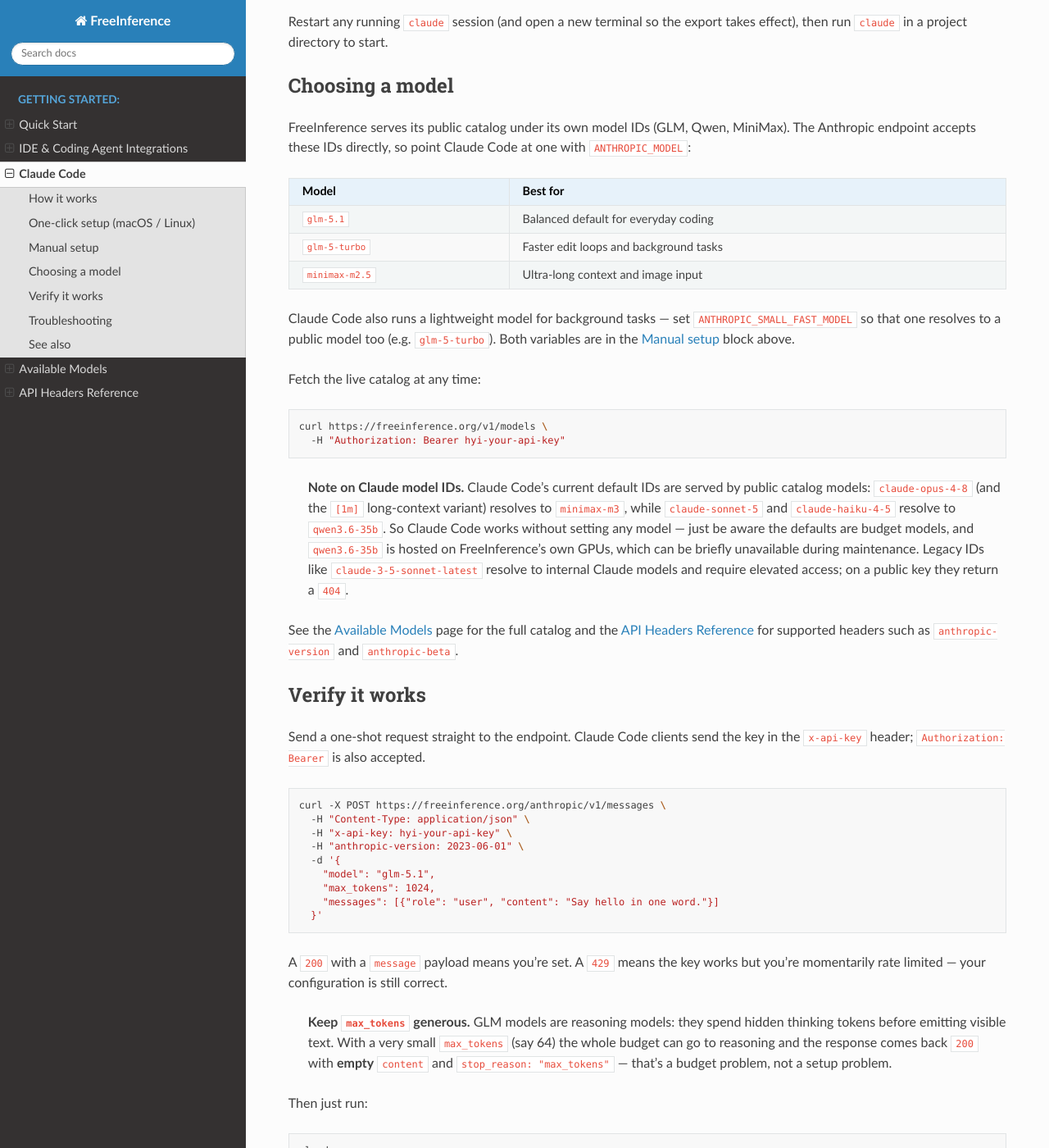
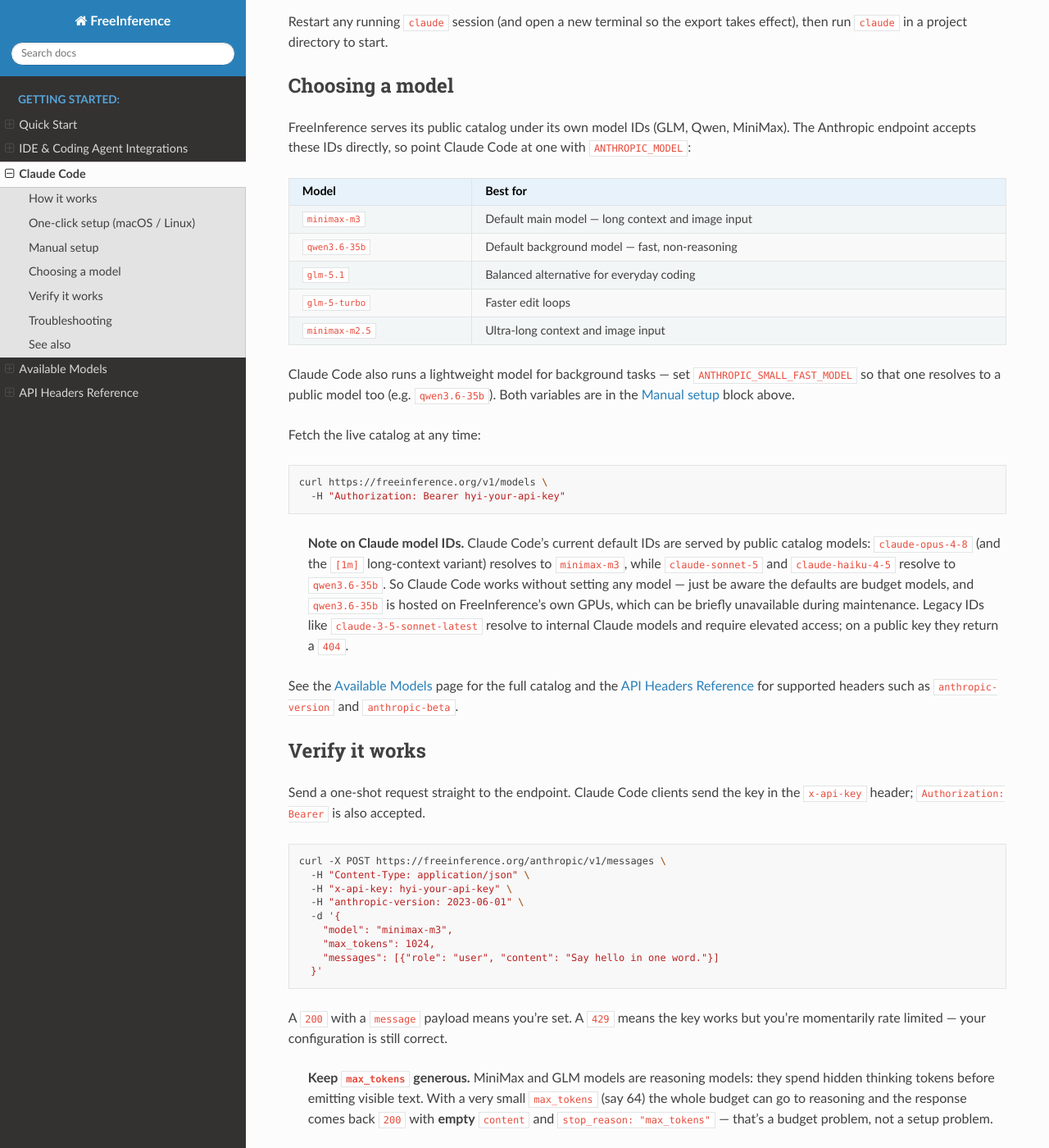
Before and after one commit to B-A-M-N/hybridInference, a Sphinx documentation site: the page built from docs/free_inference/docs/source/claude-code.md, in a window 1280 px wide and 1400 px high, scrolled down 2182 px. Shown: the whole window at 82% size. Built offline with Sphinx 7.4.7 and the Read the Docs theme 3.1.0, drawn with Linux system fonts in a browser that asks for light colours; some of the changed text lies outside the part shown.

Commit message:
feat(setup,docs): default Claude Code to minimax-m3 + qwen3.6-35b (#924)
## What

Changes the Claude Code setup defaults:

| Role | Before | After |
|---|---|---|
| Main (`ANTHROPIC_MODEL`) | `glm-5.1` | **`minimax-m3`** — long context
+ image input |
| Small/fast (`ANTHROPIC_SMALL_FAST_MODEL`) | `glm-5-turbo` |
**`qwen3.6-35b`** — fast, non-reasoning (no wasted thinking on
background calls) |

- `ops/setup/setup_claude_code.sh`: new `FREEINFERENCE_MODEL` /
`FREEINFERENCE_SMALL_FAST_MODEL` defaults, refreshed "other models" hint
and comment.
- `docs/.../claude-code.md`: pick-a-model callout, one-click blurb,
manual-setup JSON, model table, and verify snippet updated to match;
reasoning-budget note generalized to MiniMax + GLM.

## Verified against production

- `qwen3.6-35b` responds 200 right now (it's single-route on
FreeInference GPUs, so verified it's actually up); `minimax-m3` returns
200 at the script's `max_tokens:1` connectivity shape.
- Ran the updated script in a fresh `$HOME`: writes
`ANTHROPIC_MODEL=minimax-m3` / `ANTHROPIC_SMALL_FAST_MODEL=qwen3.6-35b`,
connectivity check passes, `claude --print` completes on the minimax-m3
default (clean output).
- Sphinx docs build clean.

## Heads-up (unchanged, pre-existing)

- **`minimax-m3` still leaks raw `</think>` tags** into Claude Code
output via the anthropic endpoint on short/bare prompts (known M2.x
`reasoning_content` passthrough — see #912 revert notes). Making it the
default raises the priority of that separate backend fix; flagged, not
addressed here.
- **`qwen3.6-35b` is single-route** (local GPU); if it's down for
maintenance, background calls fail until it's back or the user overrides
`ANTHROPIC_SMALL_FAST_MODEL`. A low-weight external fallback route would
harden this.
- `ops/setup/setup_anthropic.sh` is an unreferenced legacy script (bare
base URL in settings.json, no small-model, empty model default) — left
untouched here; probably worth deleting separately.

🤖 Generated with [Claude Code](https://claude.com/claude-code)

Co-authored-by: Claude Fable 5 <noreply@anthropic.com>

````diff
--- a/docs/free_inference/docs/source/claude-code.md
+++ b/docs/free_inference/docs/source/claude-code.md
@@ -36,7 +36,7 @@ from Anthropic is needed.
 > recognized and served by budget models from the public catalog
 > (see [Choosing a model](#choosing-a-model)). For predictable quality and
 > availability, set `ANTHROPIC_MODEL` explicitly to a public model such as
-> `glm-5.1`.
+> `minimax-m3`.
 
 ## One-click setup (macOS / Linux)
 
@@ -57,11 +57,11 @@ key through the `FREEINFERENCE_API_KEY` environment variable:
 FREEINFERENCE_API_KEY="hyi-your-api-key" bash setup_claude_code.sh
 ```
 
-The script configures the base URL, auth token, and a public default model
-(`glm-5.1`, with `glm-5-turbo` for background tasks), then runs a connectivity
-check. To use a different model, override `FREEINFERENCE_MODEL` (and
-`FREEINFERENCE_SMALL_FAST_MODEL`) in the environment before running it, or edit
-`ANTHROPIC_MODEL` afterwards as shown in [Manual setup](#manual-setup).
+The script configures the base URL, auth token, and public default models
+(`minimax-m3` for main work, `qwen3.6-35b` for background tasks), then runs a
+connectivity check. To use a different model, override `FREEINFERENCE_MODEL`
+(and `FREEINFERENCE_SMALL_FAST_MODEL`) in the environment before running it, or
+edit `ANTHROPIC_MODEL` afterwards as shown in [Manual setup](#manual-setup).
 
 > **Security note:** Always review remote shell scripts before executing them.
 > If you have repository access, you can instead run
@@ -79,8 +79,8 @@ rather than overwriting it.
   "env": {
     "ANTHROPIC_BASE_URL": "https://freeinference.org/anthropic",
     "ANTHROPIC_AUTH_TOKEN": "hyi-your-api-key",
-    "ANTHROPIC_MODEL": "glm-5.1",
-    "ANTHROPIC_SMALL_FAST_MODEL": "glm-5-turbo",
+    "ANTHROPIC_MODEL": "minimax-m3",
+    "ANTHROPIC_SMALL_FAST_MODEL": "qwen3.6-35b",
     "API_TIMEOUT_MS": "600000"
   }
 }
@@ -120,13 +120,15 @@ Code at one with `ANTHROPIC_MODEL`:
 
 | Model | Best for |
 |-------|----------|
-| `glm-5.1` | Balanced default for everyday coding |
-| `glm-5-turbo` | Faster edit loops and background tasks |
+| `minimax-m3` | Default main model — long context and image input |
+| `qwen3.6-35b` | Default background model — fast, non-reasoning |
+| `glm-5.1` | Balanced alternative for everyday coding |
+| `glm-5-turbo` | Faster edit loops |
 | `minimax-m2.5` | Ultra-long context and image input |
 
 Claude Code also runs a lightweight model for background tasks — set
 `ANTHROPIC_SMALL_FAST_MODEL` so that one resolves to a public model too (e.g.
-`glm-5-turbo`). Both variables are in the [Manual setup](#manual-setup) block
+`qwen3.6-35b`). Both variables are in the [Manual setup](#manual-setup) block
 above.
 
 Fetch the live catalog at any time:
@@ -161,7 +163,7 @@ curl -X POST https://freeinference.org/anthropic/v1/messages \
   -H "x-api-key: hyi-your-api-key" \
   -H "anthropic-version: 2023-06-01" \
   -d '{
-    "model": "glm-5.1",
+    "model": "minimax-m3",
     "max_tokens": 1024,
     "messages": [{"role": "user", "content": "Say hello in one word."}]
   }'
@@ -170,8 +172,9 @@ curl -X POST https://freeinference.org/anthropic/v1/messages \
 A `200` with a `message` payload means you're set. A `429` means the key works
 but you're momentarily rate limited — your configuration is still correct.
 
-> **Keep `max_tokens` generous.** GLM models are reasoning models: they spend
-> hidden thinking tokens before emitting visible text. With a very small
+> **Keep `max_tokens` generous.** MiniMax and GLM models are reasoning
+> models: they spend hidden thinking tokens before emitting visible text.
+> With a very small
 > `max_tokens` (say 64) the whole budget can go to reasoning and the response
 > comes back `200` with **empty** `content` and
 > `stop_reason: "max_tokens"` — that's a budget problem, not a setup problem.
````
Also changed, not shown: 1 other file.
